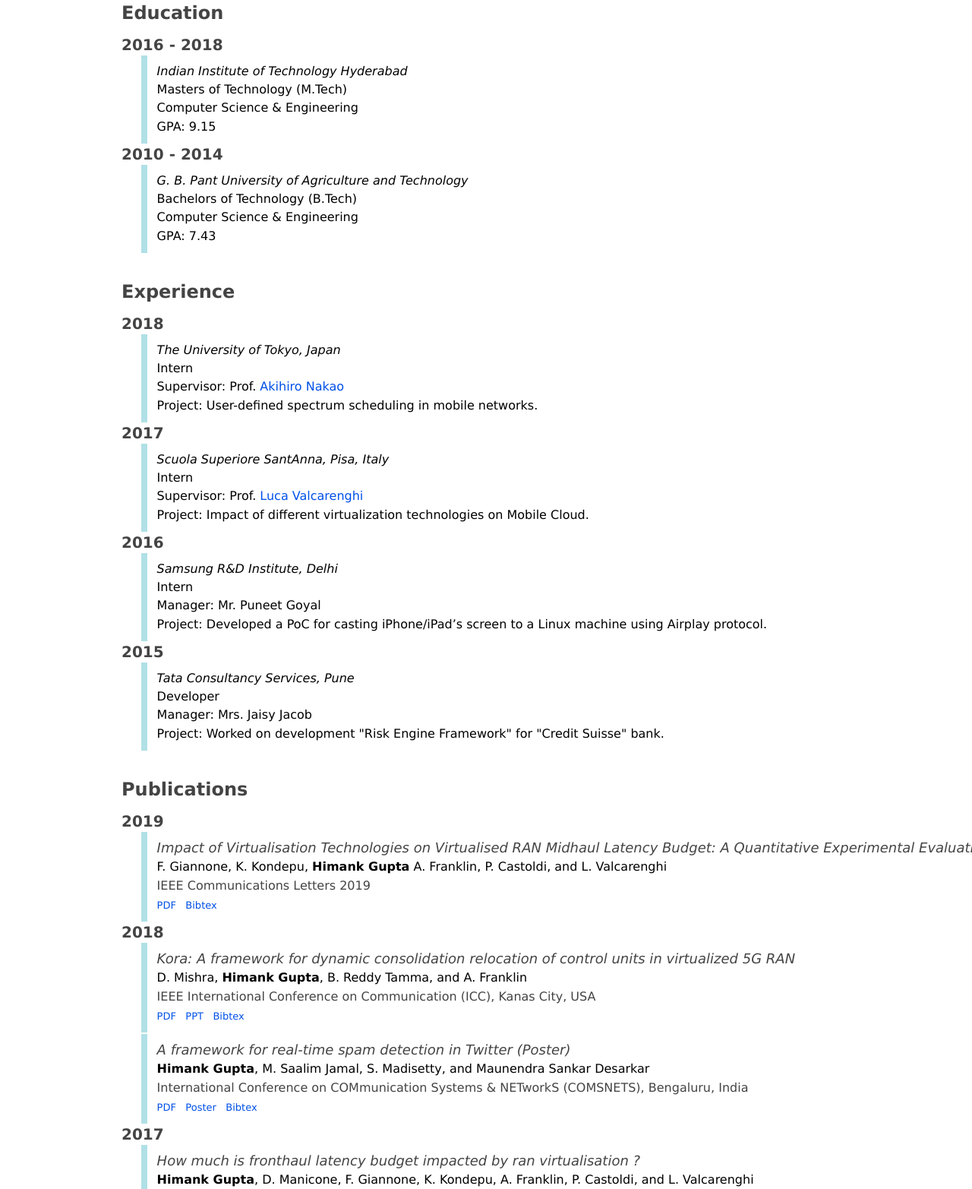
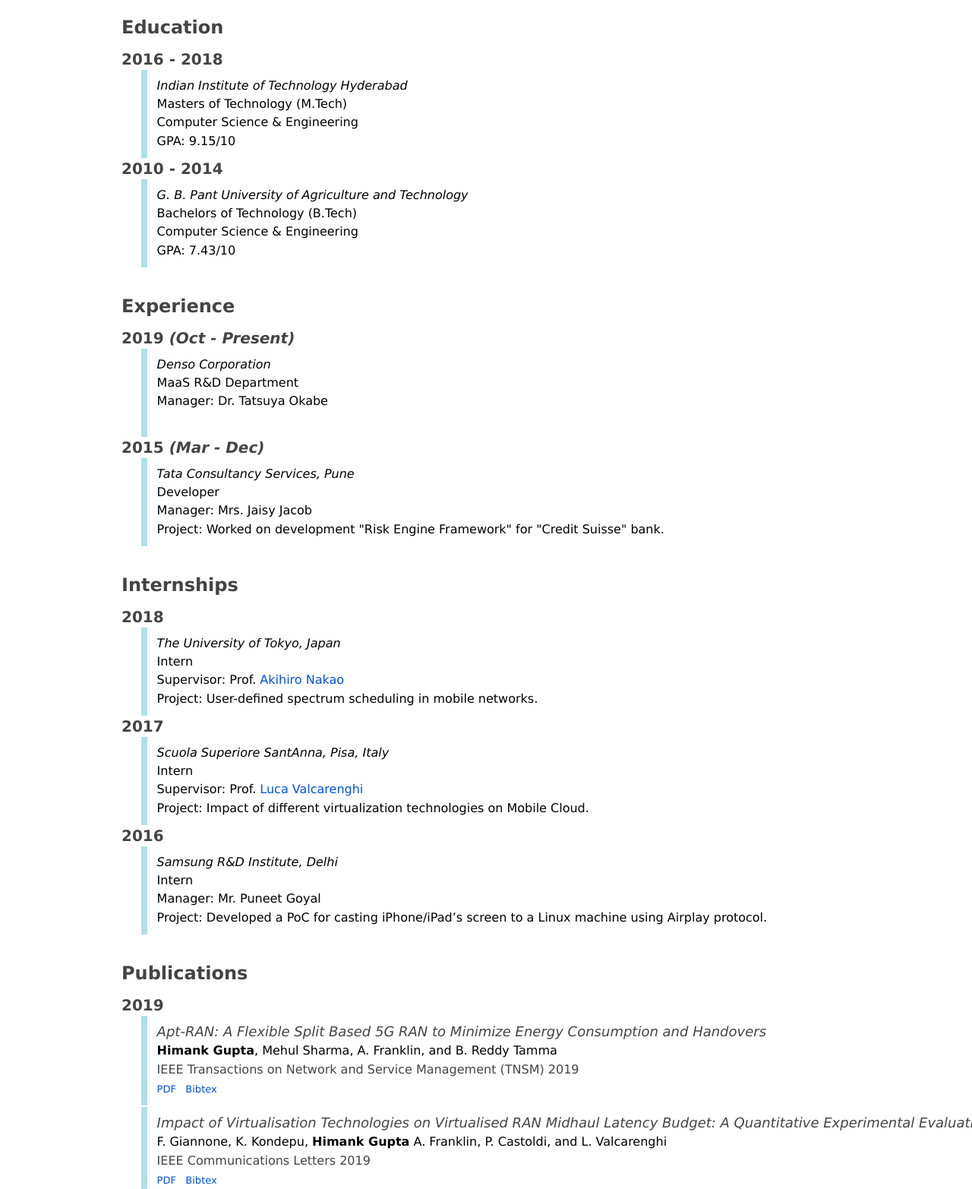
Before and after one commit to himankgupta31/himankgupta31.github.io, a plain HTML site: page index.html in a window 1280 px wide. Shown: the part 586-2151 px from the top of the page at 76% size. Drawn offline with Linux system fonts and the light colour scheme; some icons are missing.

Commit message:
afrer denso

```diff
--- a/index.html
+++ b/index.html
@@ -76,16 +76,16 @@ font-weight: bold;
           <td><p style="margin-left: 0px;"><font face="verdana" size="5"><b>&nbsp;Himank Gupta <span
                   हिमांक गुप्ता</span></b></font></p>
             <p style="margin-left: 0px;"> <font style="font-size: 11pt;" face="verdana">&nbsp;
-                Master Student</font> </p>
+                Software Engineer</font> </p>
       <p style="margin-left: 0px;"> <font style="font-size: 11pt;" face="verdana">&nbsp;
-        Department of Computer Science and Engineering</font> </p>
+        MaaS R&D Department</font> </p>
       <p style="margin-left: 0px;"> <font style="font-size: 11pt;" face="verdana">&nbsp;
-                Indian Institute of Technology, Hyderabad, India</font> </p>
+                Denso Corporation</font> </p>
       <p style="margin-left: 0px;"> <font style="font-size: 11pt;" face="verdana">&nbsp;
                 <i class="fa fa-envelope"></i> cs16mtech01001@iith.ac.in</font>
        <!-- <p style="margin-left: 10px;"><i class="ai ai-google-scholar-square"></i><a href="https://scholar.google.co.in/citations?hl=en&user=TldT2-UAAAAJ&view_op=list_works&sortby=pubdate" target="_blank">  <font style="font-size: 11pt;" face="verdana">Google scholar</font></a></p> -->
        <p style="margin-left: -8px;"> <font style="font-size: 20pt;" face="verdana">&nbsp;
-          <a href="https://scholar.google.co.in/citations?hl=en&user=TldT2-UAAAAJ&view_op=list_works&sortby=pubdate" target="_blank"><font color="#000000"><i class="ai ai-google-scholar-square"></i></font></a>
+          <a href="https://scholar.google.co.in/citations?hl=en&user=TldT2-UAAAAJ" target="_blank"><font color="#000000"><i class="ai ai-google-scholar-square"></i></font></a>
           &nbsp;&nbsp;
         <a href="https://www.linkedin.com/in/himankgupta92" target="_blank"><font color="#000000"><i class="fa fa-linkedin"></i></font></a>
 &nbsp;&nbsp;
@@ -114,7 +114,8 @@ font-weight: bold;
 
         <p><a name="aboutme"></a><b><font face="verdana" size="5">About me</font></b>  </p>
         <p style="margin-top: 3px; margin-bottom: 3px; "><font style="font-size: 12pt;" face="verdana">
-        I am a final year Master student in the department of Computer Science and Engineering at
+        I am currently working at MaaS R&D department in Denso Corporation.
+	<br>I am a final year Master student in the department of Computer Science and Engineering at
         <a href="https://cse.iith.ac.in/">Indian Institute of Technology Hyderabad (IITH)</a>.
         I work with Prof. <a href="http://www.iith.ac.in/~tbr/"> Antony Franklin A.</a> and Prof. <a href="http://www.iith.ac.in/~antony/"> Bheemarjuna Reddy Tamma.</a>
         My research interests include <em> Computer Network, IoT, Software-Defined networking, Wireless & Cellular Network, Data Mining, Machine Learning, Information Retrieval and deep learning</em>. On the application side, I have
@@ -147,7 +148,7 @@ font-weight: bold;
         <font face="verdana" size="3" color="#000000">Masters of Technology (M.Tech)</font><br>
         <font face="verdana" size="3" color="#000000">Computer Science & Engineering</font><b>
         <font face="verdana" size="2" color="#000000"><br> </font></b>
-        <font face="verdana" size="3" color="#000000"> GPA: 9.15 </font>
+        <font face="verdana" size="3" color="#000000"> GPA: 9.15/10 </font>
         <font face="verdana" size="2">
         <font color="#808080">
         </font></font>
@@ -169,7 +170,7 @@ font-weight: bold;
         <font face="verdana" size="3" color="#000000">Bachelors of Technology (B.Tech)</font><br>
             <font face="verdana" size="3" color="#000000">Computer Science & Engineering</font><b>
         <font face="verdana" size="2" color="#000000"><br> </font></b>
-        <font face="verdana" size="3" color="#000000"> GPA: 7.43 </font>
+        <font face="verdana" size="3" color="#000000"> GPA: 7.43/10	 </font>
         <font face="verdana" size="2">
         <font color="#808080">
         </font></font>
@@ -181,7 +182,51 @@ font-weight: bold;
 
  <br>
 
- <p> <a name="experience"></a><b><a name="education"></a><font face="verdana" size="5">Experience</font></b></p>
+<p> <a name="Experience"></a><b><a name="education"></a><font face="verdana" size="5">Experience</font></b></p>
+	 <table id="p" style="border-width: 0px;" border="1" width="1200" height="120">
+          <tbody>
+          <tr>
+          <h2>2019 <i>(Oct - Present)</i></h2>
+            <td style="border-style: none; border-width: medium;" valign="top" width="19">&nbsp; </td>
+            <td style="border-style: none; border-width: medium;" valign="top" bgcolor="#B0E0E6" width="1"> &nbsp; </td>
+            <td style="border-style: none; border-width: medium;" valign="top" width="1100">
+                      <p style="margin-left: 10px; line-height: 150%; margin-top: 8px; margin-bottom: 8px;">
+              <i><font face="verdana" color="#000000">Denso Corporation</font></i>
+              <font face="verdana"><i><font style="font-size: 12pt;"><br> </font></i></font>
+              <font face="verdana" size="3" color="#000000">MaaS R&D Department</font><br>
+                  <font face="verdana" size="3" color="#000000">Manager: Dr. Tatsuya Okabe</a></font><b>
+
+              </font></font>
+            </p>
+            </td>
+                </tr>
+          </tbody>
+          </table>
+
+      <table id="p" style="border-width: 0px;" border="1" width="1200" height="120">
+          <tbody>
+          <tr>
+          <h2>2015 <i>(Mar - Dec)</i></h2>
+            <td style="border-style: none; border-width: medium;" valign="top" width="19">&nbsp; </td>
+            <td style="border-style: none; border-width: medium;" valign="top" bgcolor="#B0E0E6" width="1"> &nbsp; </td>
+            <td style="border-style: none; border-width: medium;" valign="top" width="1100">
+                      <p style="margin-left: 10px; line-height: 150%; margin-top: 8px; margin-bottom: 8px;">
+              <i><font face="verdana" color="#000000">Tata Consultancy Services, Pune</font></i>
+              <font face="verdana"><i><font style="font-size: 12pt;"><br> </font></i></font>
+              <font face="verdana" size="3" color="#000000">Developer</font><br>
+                  <font face="verdana" size="3" color="#000000">Manager: Mrs. Jaisy Jacob</a></font><b>
+              <font face="verdana" size="2" color="#000000"><br> </font></b>
+              <font face="verdana" size="3" color="#000000"> Project: Worked on development "Risk Engine Framework"  for "Credit Suisse" bank.</font>
+              <font face="verdana" size="2">
+              <font color="#808080">
+              </font></font>
+            </p>
+            </td>
+                </tr>
+          </tbody>
+          </table>
+<br>
+ <p> <a name="internship"></a><b><a name="education"></a><font face="verdana" size="5">Internships</font></b></p>
  <table id="p" style="border-width: 0px;" border="1" width="1200" height="120">
    <tbody>
    <tr>
@@ -249,36 +294,33 @@ font-weight: bold;
             </tr>
       </tbody>
       </table>
-      <table id="p" style="border-width: 0px;" border="1" width="1200" height="120">
-          <tbody>
-          <tr>
-          <h2>2015</h2>
-            <td style="border-style: none; border-width: medium;" valign="top" width="19">&nbsp; </td>
-            <td style="border-style: none; border-width: medium;" valign="top" bgcolor="#B0E0E6" width="1"> &nbsp; </td>
-            <td style="border-style: none; border-width: medium;" valign="top" width="1100">
-                      <p style="margin-left: 10px; line-height: 150%; margin-top: 8px; margin-bottom: 8px;">
-              <i><font face="verdana" color="#000000">Tata Consultancy Services, Pune</font></i>
-              <font face="verdana"><i><font style="font-size: 12pt;"><br> </font></i></font>
-              <font face="verdana" size="3" color="#000000">Developer</font><br>
-                  <font face="verdana" size="3" color="#000000">Manager: Mrs. Jaisy Jacob</a></font><b>
-              <font face="verdana" size="2" color="#000000"><br> </font></b>
-              <font face="verdana" size="3" color="#000000"> Project: Worked on development "Risk Engine Framework"  for "Credit Suisse" bank.</font>
-              <font face="verdana" size="2">
-              <font color="#808080">
-              </font></font>
-            </p>
-            </td>
-                </tr>
-          </tbody>
-          </table>
 
 <br>
 
  <p> <a name="publications"></a><b><font face="verdana" size="5">Publications</font></b> </p>
  <table id="p" style="border-width: 0px;" border="1" width="1200" height="120">
   <tbody>
+<tr>
+  <h2> 2019</h2>
+    <td style="border-style: none; border-width: medium;" valign="top" width="19">&nbsp; </td>
+    <td style="border-style: none; border-width: medium;" valign="top" bgcolor="#B0E0E6" width="1"> &nbsp; </td>
+    <td style="border-style: none; border-width: medium;" valign="top" width="1100">
+              <p style="margin-left: 10px; line-height: 150%; margin-top: 8px; margin-bottom: 8px;">
+      <i><font face="verdana" size="4">Apt-RAN: A Flexible Split Based 5G RAN to Minimize Energy Consumption and Handovers</font></i>
+      <font face="verdana"><i><font style="font-size: 12pt;"><br> </font></i></font>
+      <font face="verdana" size="3" color="#000000"><b>Himank Gupta</b>, Mehul Sharma, A. Franklin, and B. Reddy Tamma</font><b>
+      <font face="verdana" size="2" color="#000000"><br> </font></b>
+      <font face="verdana" size="3"> IEEE Transactions on Network and Service Management (TNSM) 2019</font>
+      <font face="verdana" size="2"><br>
+      <font color="#808080">
+      <a href="" target="_blank"><font >PDF</font></a>&nbsp;&nbsp;
+      <!-- <a href="papers/sdn_ppt.pdf" target="_blank"><font >PPT</font></a>&nbsp;&nbsp; -->
+      <a href="" target="_blank"><font >Bibtex</font></a>
+      </font></font>
+    </p>
+    </td>
+        </tr>
   <tr>
-  <h2> 2019</h2>
     <td style="border-style: none; border-width: medium;" valign="top" width="19">&nbsp; </td>
     <td style="border-style: none; border-width: medium;" valign="top" bgcolor="#B0E0E6" width="1"> &nbsp; </td>
     <td style="border-style: none; border-width: medium;" valign="top" width="1100">
```
